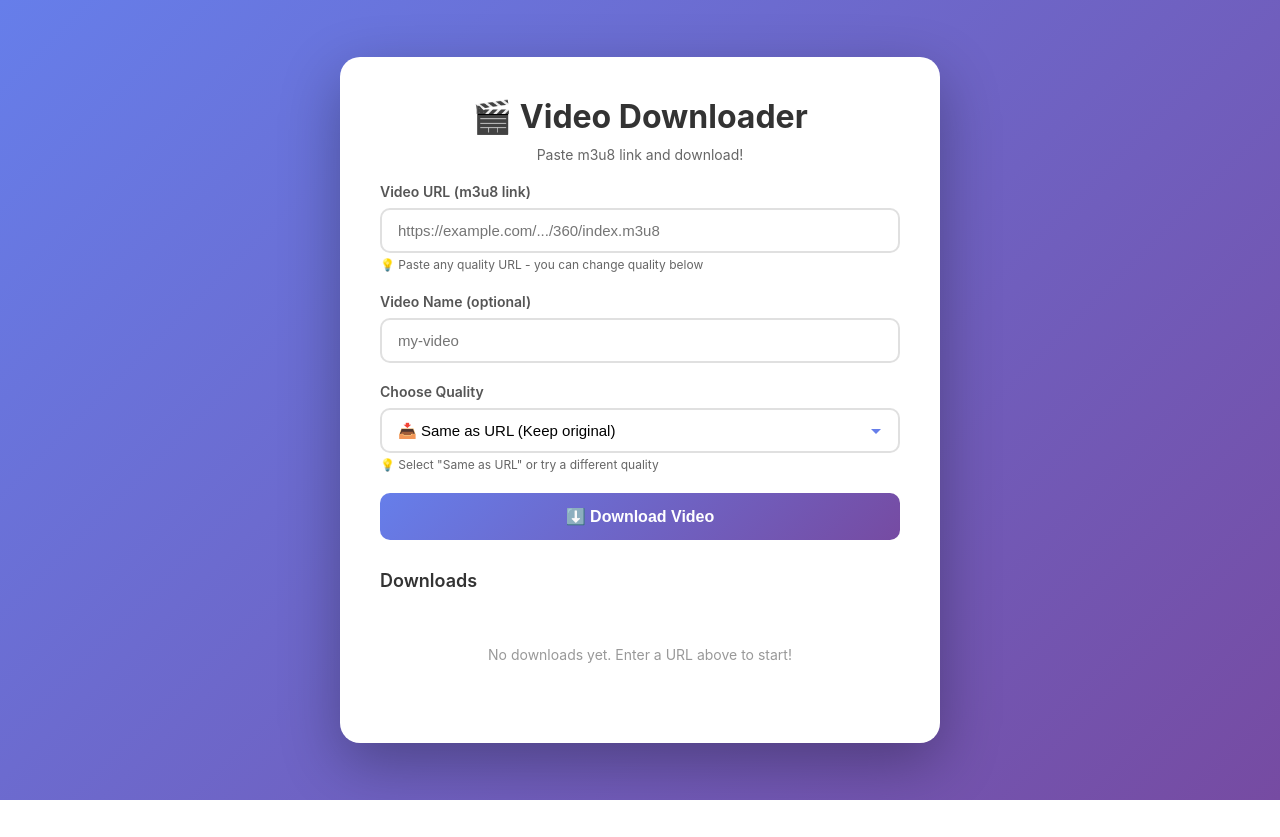
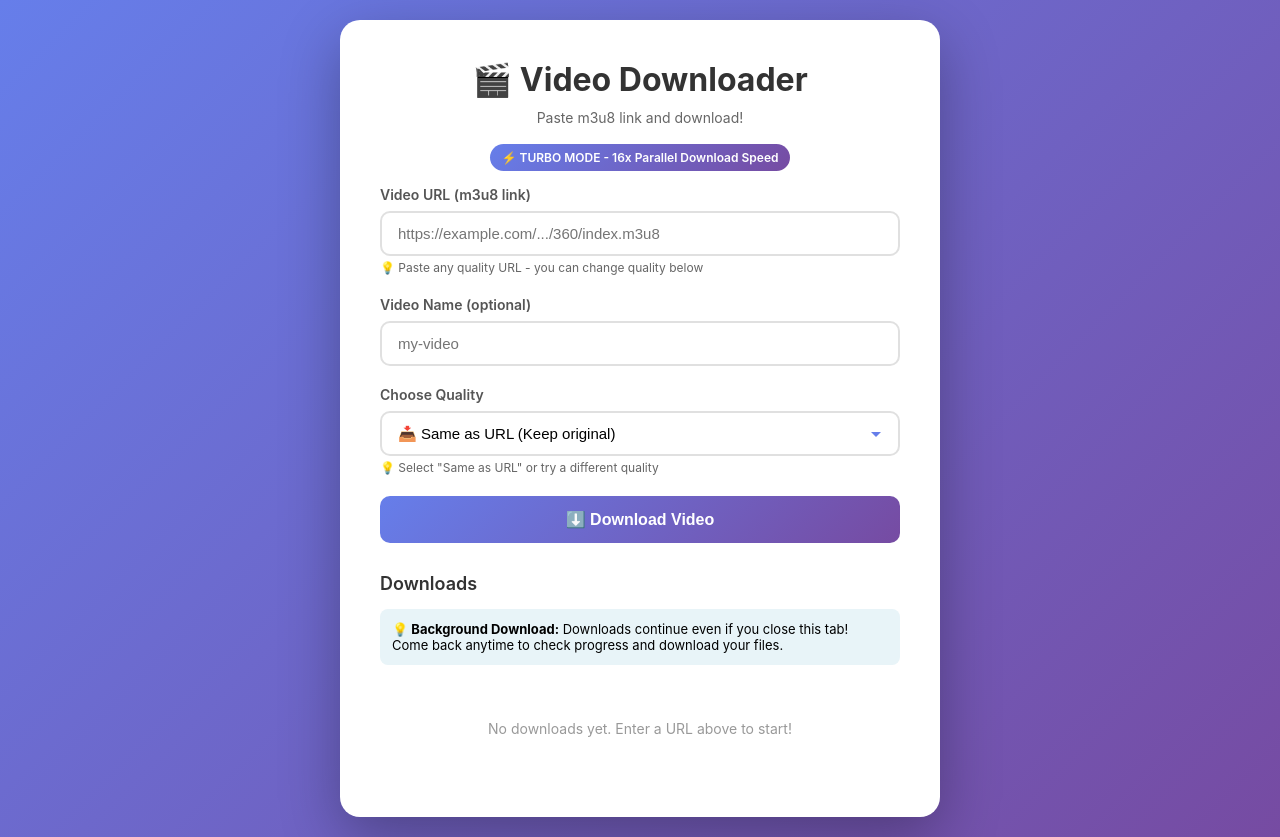
Before and after one commit to black12-ag/downloader, a Flask app: page / in a window 1280 px wide. Before the commit the page ends 800 px from the top, so only its background shows below. Run offline with Flask 3, Linux system fonts and the light colour scheme.

Commit message:
TURBO MODE: 16x parallel download speed + background downloading

```diff
--- a/app.py
+++ b/app.py
@@ -33,7 +33,7 @@ def download_video(download_id, url, filename, quality='best'):
         # The user already selected the quality when they got the m3u8 URL (360, 720, 1080, etc.)
         format_string = 'best'
 
-        # Use yt-dlp to download with selected quality
+        # Use yt-dlp to download with MAXIMUM SPEED settings
         command = [
             'python3', '-m', 'yt_dlp',
             '--no-check-certificate',
@@ -41,6 +41,13 @@ def download_video(download_id, url, filename, quality='best'):
             '-f', format_string,
             '-o', output_template,
             '--merge-output-format', 'mp4',
+            '--concurrent-fragments', '16',  # Download 16 fragments at once (FAST!)
+            '--buffer-size', '16K',  # Larger buffer for faster download
+            '--http-chunk-size', '10M',  # Download in 10MB chunks
+            '--retries', '10',  # Retry failed chunks
+            '--fragment-retries', '10',  # Retry failed fragments
+            '--no-part',  # Don't use .part files (faster)
+            '--no-mtime',  # Don't set file modification time (faster)
             url
         ]
 
--- a/templates/index.html
+++ b/templates/index.html
@@ -330,6 +330,11 @@
     <div class="container">
         <h1>🎬 Video Downloader</h1>
         <p class="subtitle">Paste m3u8 link and download!</p>
+        <div style="text-align: center; margin-bottom: 20px;">
+            <span style="background: linear-gradient(135deg, #667eea 0%, #764ba2 100%); color: white; padding: 6px 12px; border-radius: 20px; font-size: 12px; font-weight: 600;">
+                ⚡ TURBO MODE - 16x Parallel Download Speed
+            </span>
+        </div>
 
         <form id="downloadForm">
             <div class="input-group">
@@ -360,6 +365,10 @@
 
         <div class="downloads-section">
             <h2 class="section-title">Downloads</h2>
+            <div style="background: #e8f4f8; padding: 12px; border-radius: 8px; margin-bottom: 15px; font-size: 13px;">
+                <strong>💡 Background Download:</strong> Downloads continue even if you close this tab!
+                Come back anytime to check progress and download your files.
+            </div>
             <div id="downloadsList">
                 <div class="empty-state">No downloads yet. Enter a URL above to start!</div>
             </div>
```
